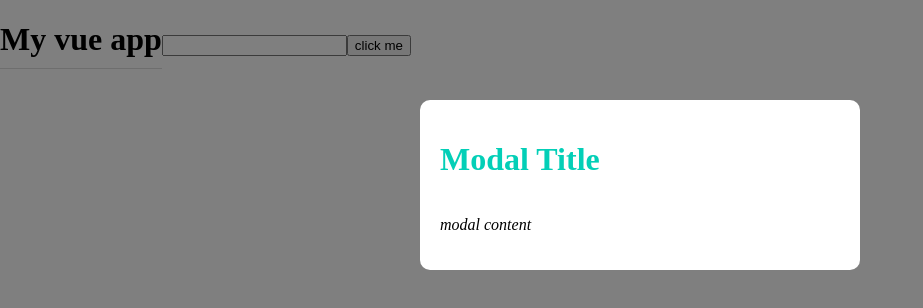
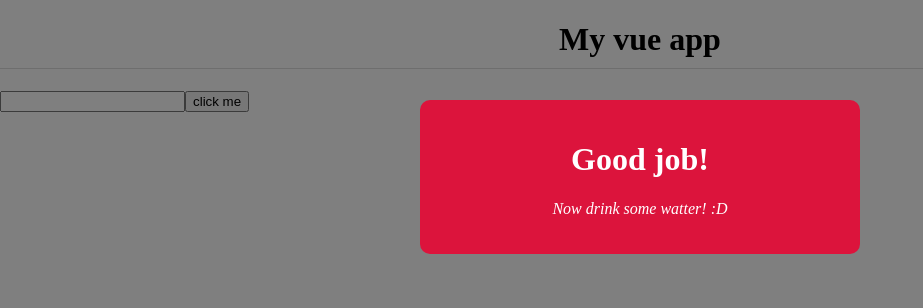
Before and after one commit to bogdanterzea/learn_vue, a Vue app: page / in a window 1280 px wide. Shown: the top 308 px of the page, without its empty margins (0-923 px from the left). Built offline with nearby package versions, Linux system fonts and the light colour scheme.

Commit message:
Use props inside the app to send data

```diff
--- a/src/App.vue
+++ b/src/App.vue
@@ -3,7 +3,7 @@
     <h1>{{ title }}</h1>
     <input type="text" ref="name">
     <button v-on:click="handleClick">click me</button>
-    <Modal />
+    <Modal :header="header" :text="text" theme='sale'/>
   </div>
 </template>
 
@@ -15,7 +15,9 @@
   components: { Modal },
   data() {
     return {
-      title: "My vue app"
+      title: "My vue app",
+      header: "Good job!",
+      text: "Now drink some watter! :D"
     };
   },
   methods: {
@@ -40,7 +42,8 @@
 
 h1 {
   border-bottom: 1px solid #ddd;
-  display: inline-block;
+  display: block;
   padding-bottom: 10px;
+  text-align: center;
 }
 </style>
--- a/src/components/Modal.vue
+++ b/src/components/Modal.vue
@@ -1,14 +1,21 @@
 <template>
     <div class="backdrop">
-        <div class="modal">
-            <h1>Modal Title</h1>
-            <p>modal content</p>
+        <div class="modal" :class="{sale: theme === 'sale'}">
+            <h1>{{ header }}</h1>
+            <p>{{ text }}</p>
         </div>
     </div>
 </template>
 
+<script>
+export default {
+    props: ['header', 'text', 'theme'],
+}
+</script>
+
 <style scoped>
     .modal {
+        text-align: center;
         width: 400px;
         padding: 20px;
         margin: 100px auto;
@@ -27,4 +34,12 @@
         border: none;
         padding: 0;
     }
+    .modal.sale {
+        background: crimson;
+        color: white
+    }
+    .modal.sale h1 {
+        color: white;
+    }
+
 </style>
```
